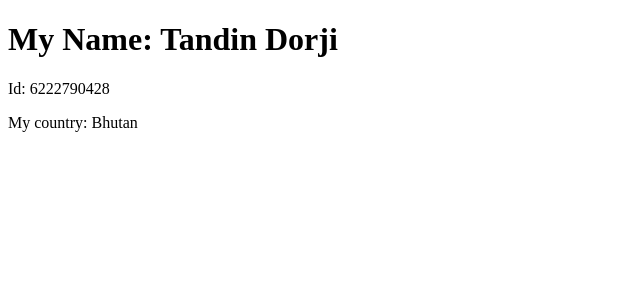
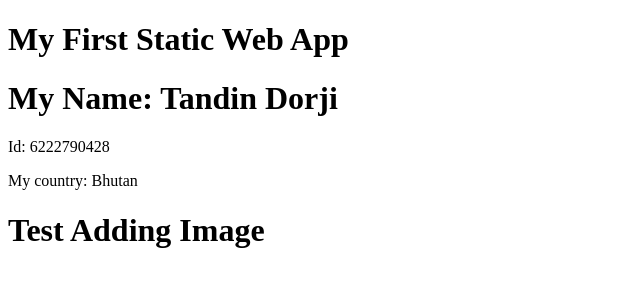
Before and after one commit to tandynhd/DES424_6222790428, a plain HTML site: page src/index.html in a window 1280 px wide. Shown: the whole page, without its empty margins (0-640 px from the left). Drawn offline with Linux system fonts and the light colour scheme.

Commit message:
checkpoint3

```diff
--- a/src/index.html
+++ b/src/index.html
@@ -1,8 +1,10 @@
 <!DOCTYPE html>
 <html>
     <body>
+        <h1>My First Static Web App</h1>
     	<h1>My Name: Tandin Dorji</h1>
         <p>Id: 6222790428</p>
         <p>My country: Bhutan</p>
+        <h1>Test Adding Image</h1>
     </body>
 </html>
```
